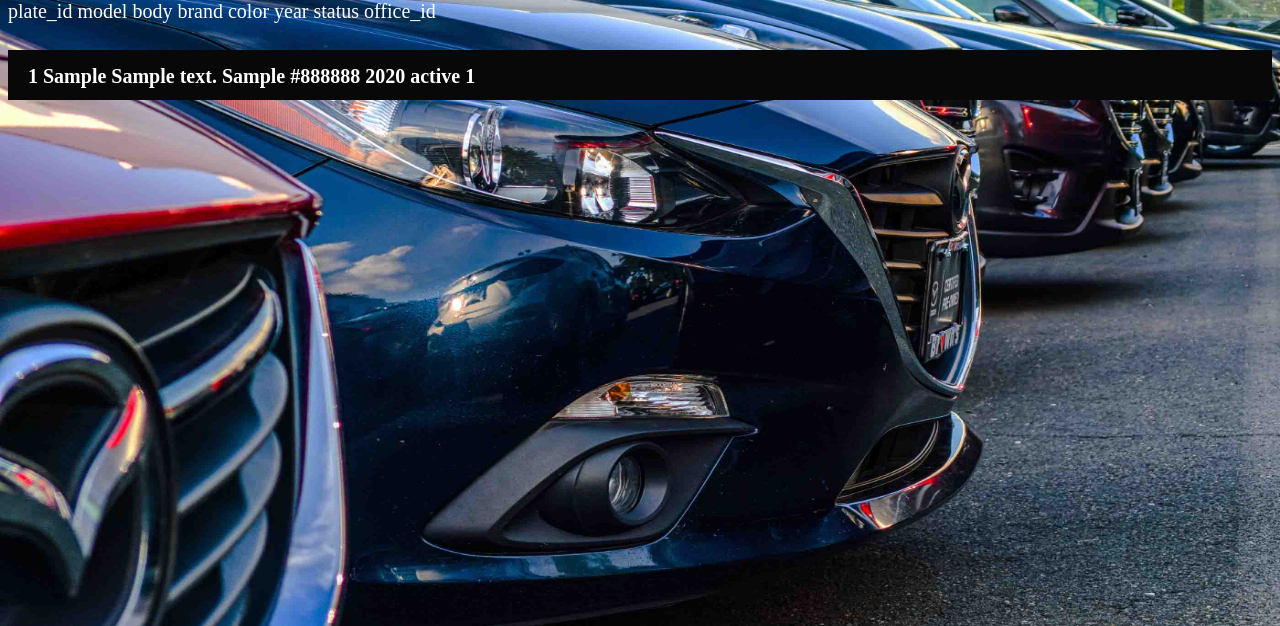
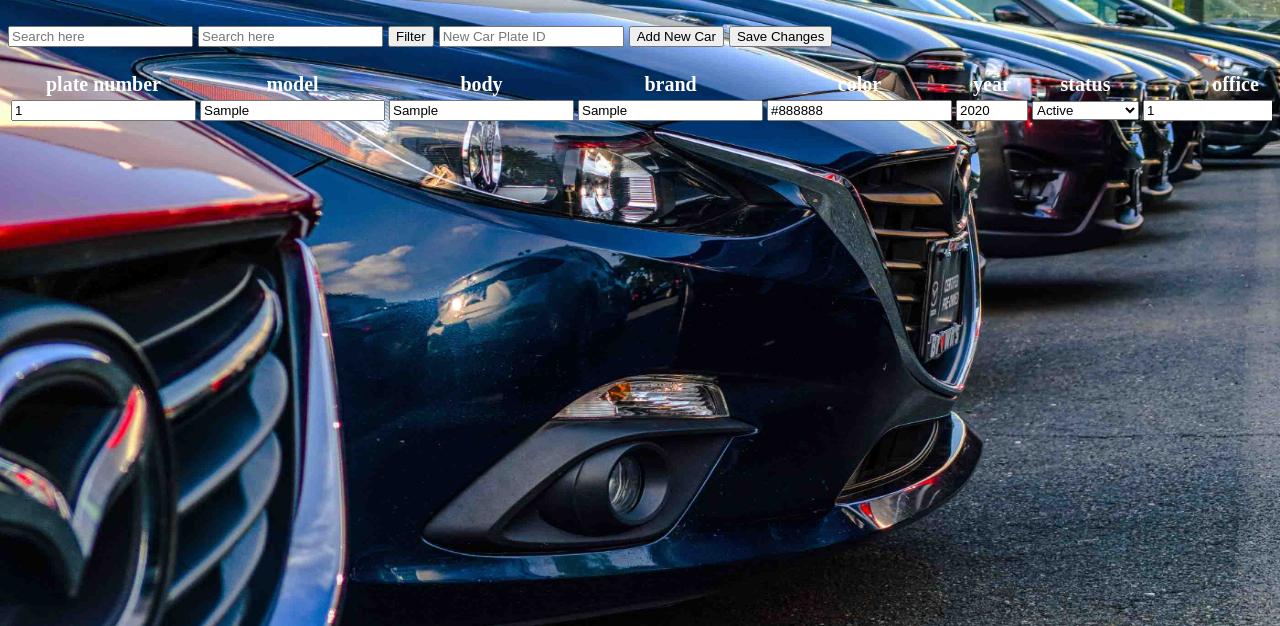
Before and after one commit to Aya66/Car-Rental-System, a PHP site: page /system_cars.php in a window 1280 px wide. Shown: the part 108-734 px from the top of the page. Run offline with PHP 8.4, Linux system fonts and the light colour scheme; tables that the repository leaves empty hold one stand-in row (values such as "Sample post").

Commit message:
updated system_cars //save changes remaining

```diff
--- a/system_cars.php
+++ b/system_cars.php
@@ -35,37 +35,150 @@
 
 		<?php
 
+		if (isset($_POST["search"])) {
+			$searchedValModel = $_POST["searchedValModel"];
+			$searchedValColor = $_POST["searchedValColor"];
+			$query = "SELECT * FROM car WHERE (CONCAT(`plate_id`, `model`, `body`, `brand`, `color`, `year`, `status`, `office_id`) LIKE '%".$searchedValModel."%'
+			AND CONCAT(`plate_id`, `model`, `body`, `brand`, `color`, `year`, `status`, `office_id`) LIKE '%".$searchedValColor."%')";
+			$searchResults = getQueryResults($query);
+		}
+		else {
+			$query = "	SELECT *
+						FROM car
+						ORDER BY plate_id";
+			$searchResults = getQueryResults($query);
+		}
+
+		function getQueryResults($query) {
 			$servername = "localhost";
 			$username = "root";
 			$password = "";
 			$dbname = "carrentalsystem";
+			$conn = mysqli_connect($servername, $username, $password, $dbname);  //creates the connection
+			$filteredResult = mysqli_query($conn, $query);
+			return $filteredResult;
+		}
 
-		$conn = new mysqli($servername, $username, $password, $dbname);  //creates the connection
-		if ($conn->connect_error) {        //checks the connection
+		if (isset($_POST["save"])) {
+
+			$servername = "localhost";
+			$username = "root";
+			$password = "";
+			$dbname = "carrentalsystem";
+			// Create connection
+			$conn = new mysqli($servername, $username, $password, $dbname);
+			// Check connection
+			if ($conn->connect_error) {
 				die("Connection failed: " . $conn->connect_error);
 			}
-		$sql = "SELECT *
-				FROM car";
-		$result = $conn->query($sql);  //gets the data of the user with the given inputs
 
-		if ($result->num_rows > 0) {
-			echo "plate_id model body brand color year status office_id <br>";
-			while ($row = $result->fetch_assoc()) {  // check if the data exists
-				echo'	<div class="item-bar black-background">
-						<h4 class="item-margins">'.
-						$row["plate_id"]." ".$row["model"]." ".$row["body"]." ".$row["brand"]." ".$row["color"]." ".$row["year"]." ".$row["status"]." ".$row["office_id"]."<br>"
-						.'</h4>
-						</div>';
+			"UPDATE car
+			SET column1 = value1, column2 = value2, ...
+			WHERE condition";
+
+		}
+
+		if (isset($_POST["add"])) {
+
+			$servername = "localhost";
+			$username = "root";
+			$password = "";
+			$dbname = "carrentalsystem";
+			// Create connection
+			$conn = new mysqli($servername, $username, $password, $dbname);
+			// Check connection
+			if ($conn->connect_error) {
+				die("Connection failed: " . $conn->connect_error);
+			}
+
+			$newPlateID = $_POST["newPlateID"];
+
+			if (validatePlateID($newPlateID)) {
+				$sql = "INSERT INTO car (`plate_id`, `model`, `body`, `brand`, `color`, `year`, `status`, `office_id`) VALUES
+				($newPlateID, '', '', '', '', '', '', NULL)";
+
+				if ($conn->query($sql) === TRUE) {
+					echo "New record created successfully";
+					header("location:system_cars.php");
+				}
+				else {
+					echo '	<h5 class="white-colour">
+							Error: ' . $sql . "<br>" . $conn->error . '
+							</h5>';
 				}
 			}
-		else {  //if data does not exit, sends error to login page
-			echo "no cars exist";
-			//header('Location: /car-rental-system/user_login.php? error=1');
+			else {
+				echo '<h5 class="white-colour">"Error: Plate ID should be 4 digits long"</h5>' ;
 			}
 
 			$conn->close();
 
+		}
+
+		function validatePlateID($newPlateID) {
+			if (strlen($newPlateID) == 4) {
+				return 1;
+			}
+			else {
+				return 0;
+			}
+		}
+
 		?>
+
+		<form action="system_cars.php" method="POST">
+
+			<br>
+			<input type="text" name="searchedValModel" placeholder="Search here">
+			<input type="text" name="searchedValColor" placeholder="Search here">
+			<input type="submit" name="search" value="Filter">
+			<input type="text" name="newPlateID" placeholder="New Car Plate ID">
+			<input type="submit" name="add" value="Add New Car">
+			<input type="submit" name="save" value="Save Changes">
+			<br>
+
+			<br>
+			<table class="white-colour font20">
+
+				<tr>
+					<th>plate number</th>
+					<th>model</th>
+					<th>body</th>
+					<th>brand</th>
+					<th>color</th>
+					<th>year</th>
+					<th>status</th>
+					<th>office</th>
+				</tr>
+				<?php while($row = mysqli_fetch_array($searchResults)):?>
+				<tr>
+					<td><input type="text" name="plateID" value=<?php echo $row["plate_id"];?> readonly></td>
+					<td><input type="text" name="carModel" value=<?php echo $row["model"];?>></td>
+					<td><input type="text" name="carBody" value=<?php echo $row["body"];?>></td>
+					<td><input type="text" name="carBrand" value=<?php echo $row["brand"];?>></td>
+					<td><input type="text" name="carColor" value=<?php echo $row["color"];?>></td>
+					<td><input type="number" name="carYear" min="1900" max="2099" step="1" value=<?php echo $row["year"];?>></td>
+					<td>
+						<?php
+						echo '<select name="carStatus">';
+						if ($row["status"] == "out_of_service") {
+							echo '	<option value="out_of_service">Out of Service</option>
+									<option value="active">Active</option>';
+						}
+						else {
+							echo '	<option value="active">Active</option>
+									<option value="out_of_service">Out of Service</option>';
+						}
+						echo '</select>';
+						?>
+					</td>
+					<td><input type="text" name="officeID" value=<?php echo $row["office_id"];?>></td>
+				</tr>
+				<?php endwhile;?>
+
+			</table>
+
+		</form>
 
     </section>
 
```
Lines whose indentation alone changed are shown as unchanged.
